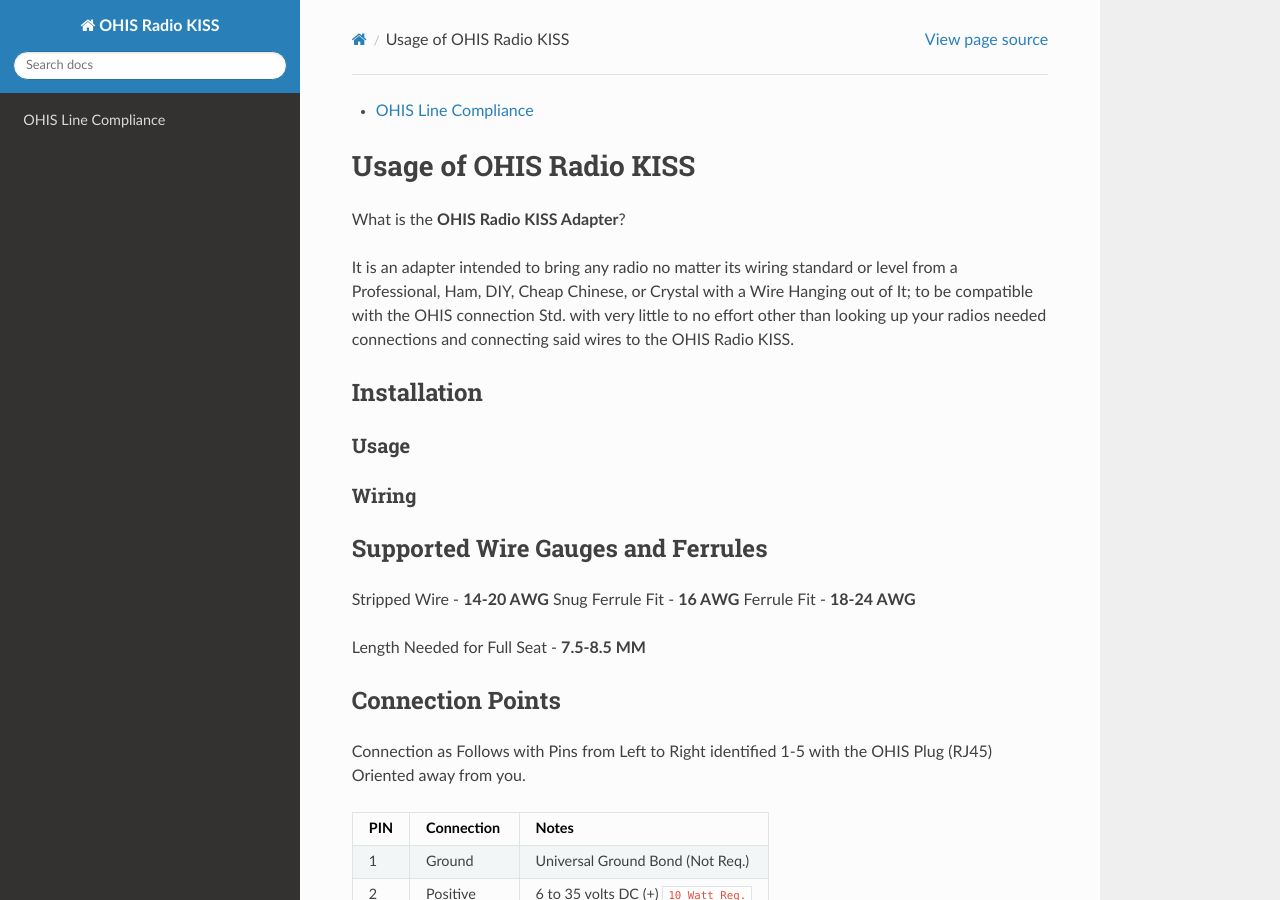
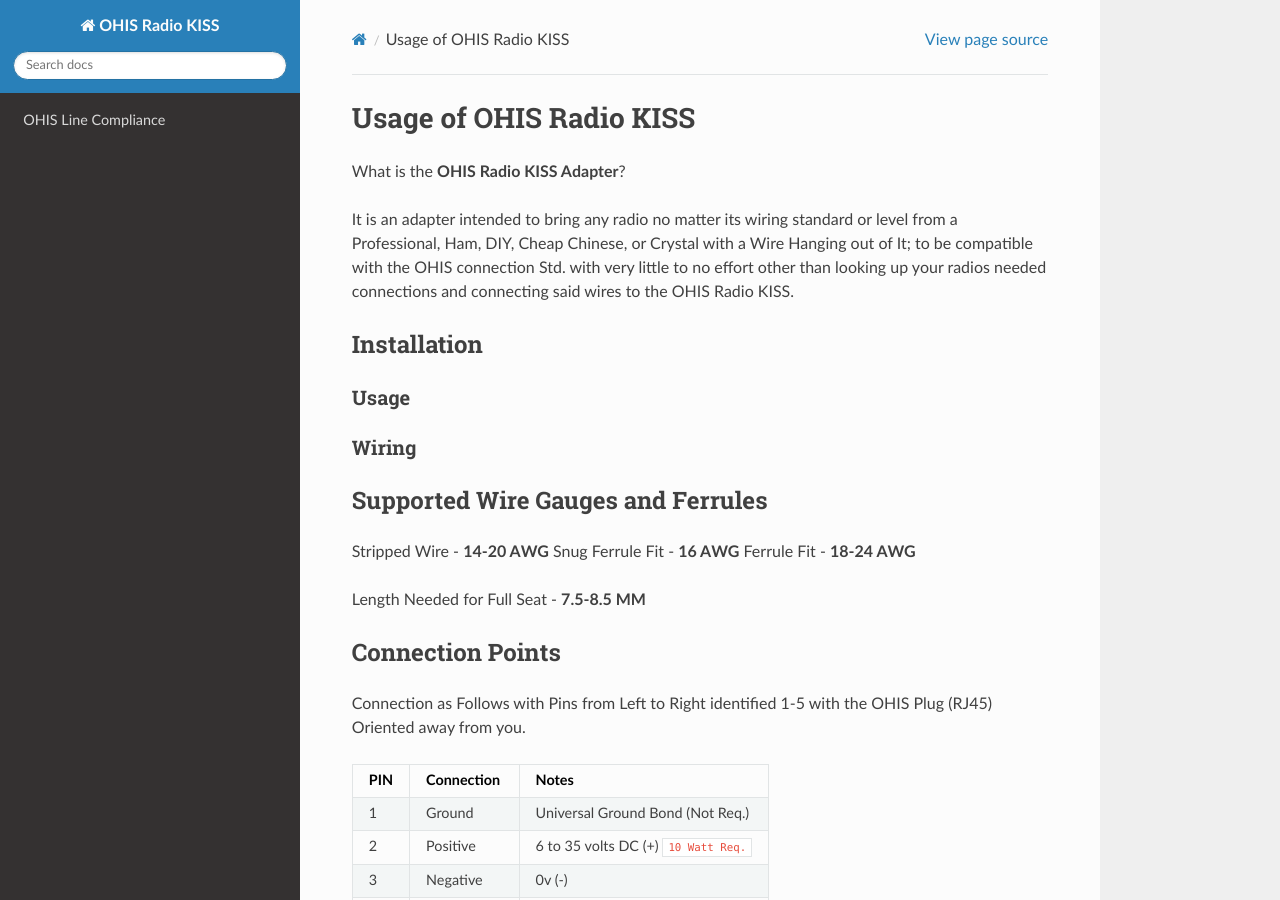
Before and after one commit to un-creatrix/OHIS-Radio_KISS, a Sphinx documentation site: the page built from docs/source/index.rst, in a window 1280 px wide and 900 px high. Built offline with Sphinx 7.4.7 and the Read the Docs theme 3.1.0, drawn with Linux system fonts in a browser that asks for light colours; pages that are not in the unit, such as notebooks, are missing from menus; part of the change alters nothing that is shown.

```diff
--- a/docs/source/index.rst
+++ b/docs/source/index.rst
@@ -1,5 +1,6 @@
 .. toctree::
-   :maxdepth: 2
+   :hidden:
+   :maxdepth: 3
 
    index
    OHIS Compliance
```
